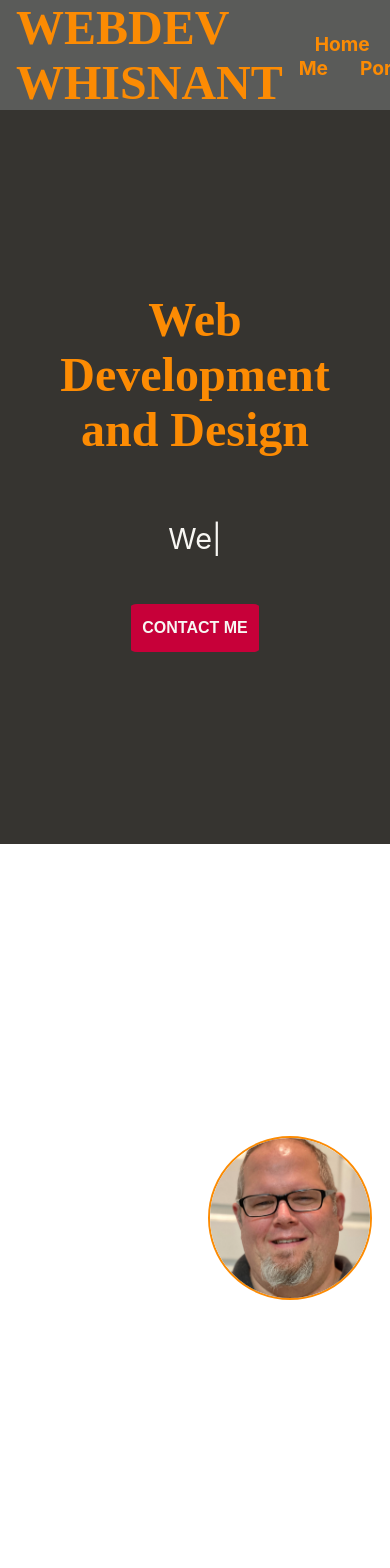
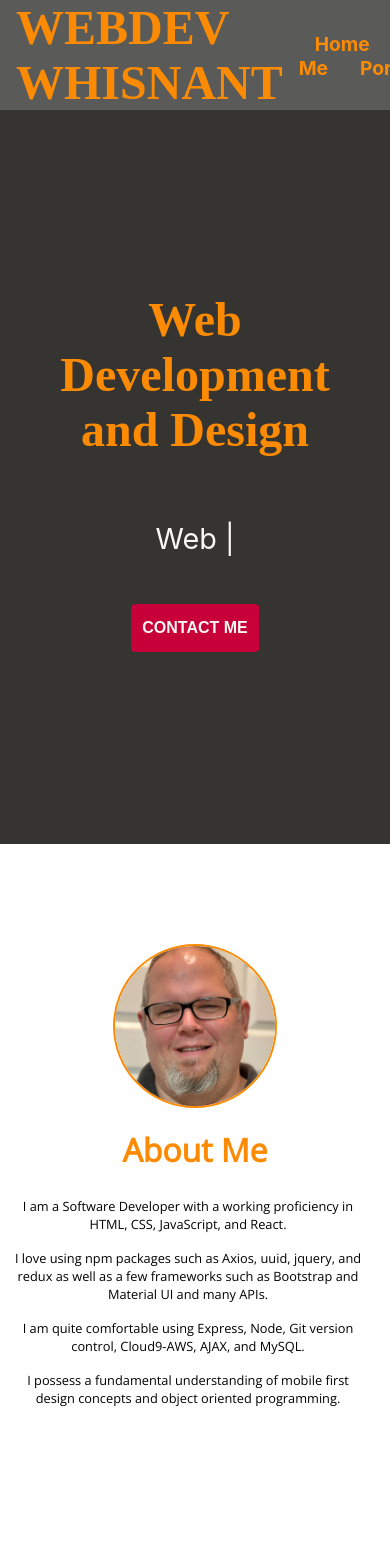
Before and after one commit to Tasups/professional-portfolio, a React (Create React App) app: page / in a window 390 px wide. Shown: the top 1568 px of the page. Built offline with nearby package versions, Linux system fonts and the light colour scheme; a web font is replaced by a local one.

Commit message:
About section completed for phone responsiveness

```diff
--- a/src/App.css
+++ b/src/App.css
@@ -213,6 +213,38 @@ nav {
   margin: 0.33rem;
 }
 
+@media only screen and (max-width: 600px) {
+  .about{
+    min-height: 80vh;
+  }
+  .about-main {
+    flex-direction: column;
+    margin: 0;
+  }
+  .about-main-image {
+    margin: 1rem;
+    text-align: center;
+  }
+  .about-main-info {
+    justify-content: center;
+  }
+  .about-main-info h1 {
+    width: 100vw;
+    text-align: center;
+  }
+  .about-main-info ul {
+    text-align: center;
+    width: 23rem;
+    margin: 0;
+    padding: 0.25rem;
+    font-size: 0.8rem;
+  }
+  .about-main-info li {
+    margin-bottom: 1rem;
+  }
+}
+
+
 /*----------PORTFOLIO----------*/
 
 .portfolio-wrapper {
--- a/src/components/About.js
+++ b/src/components/About.js
@@ -4,7 +4,7 @@ import jasonPic from '../images/jasonimg2.jpg';
 
 const About = () => {
   return (
-    <div className="about container" id="about">
+    <div className="about" id="about">
       <div className="about-main">
         <div className="about-main-image">
           <img className="about-image" src={jasonPic} alt="software developer Jason Whisnant"/>
```
